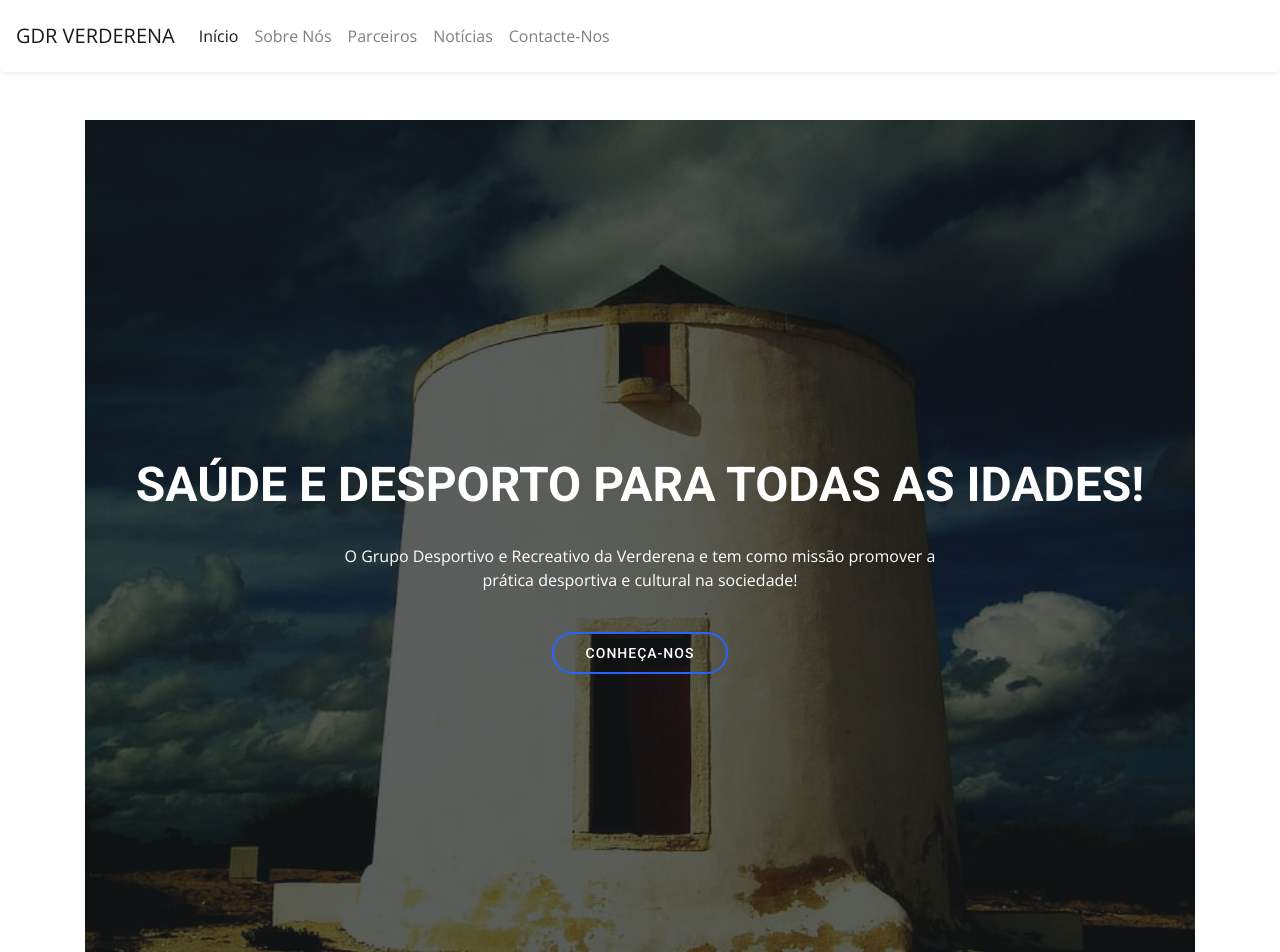
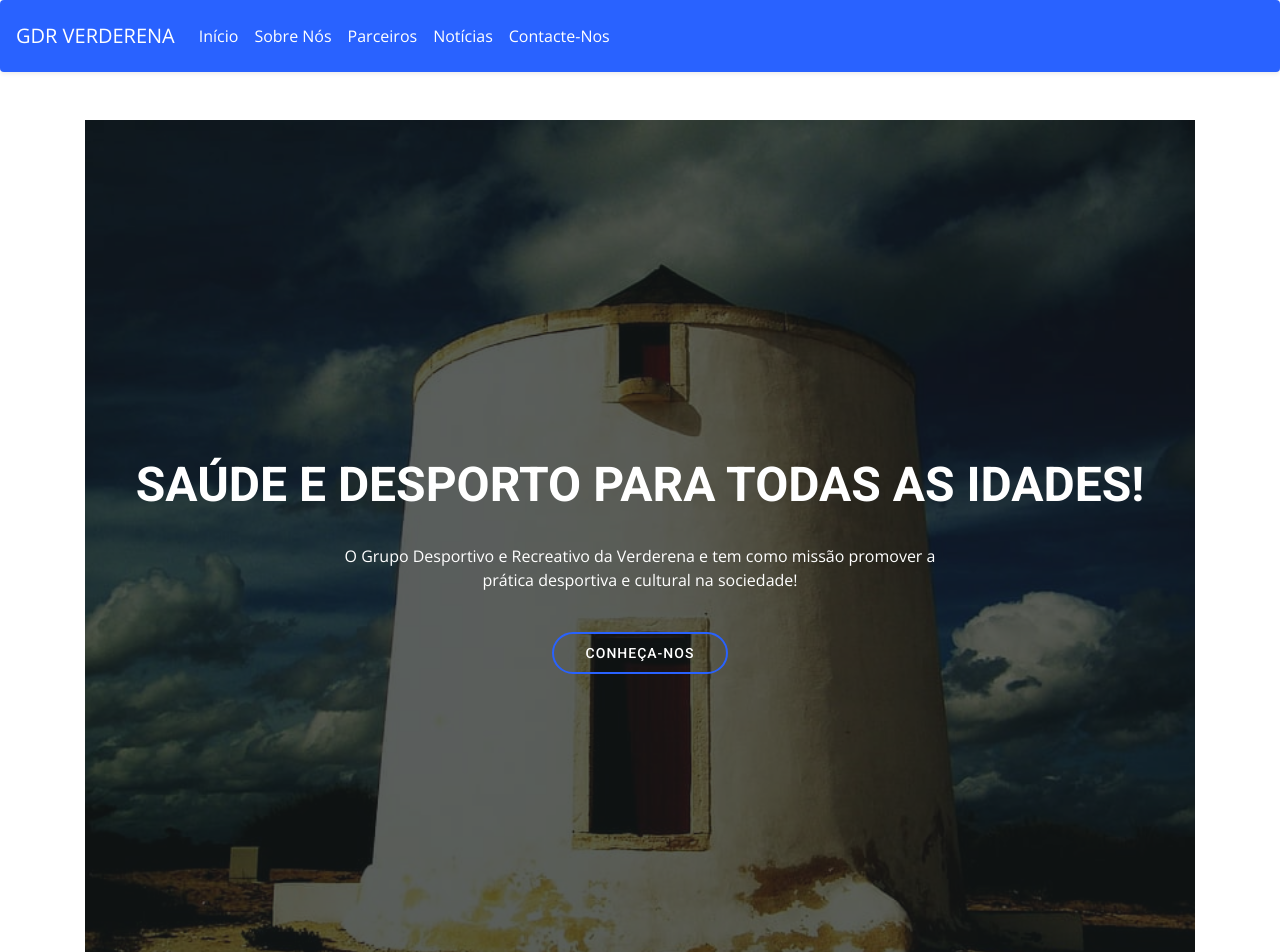
Before and after one commit to GDR-Verderena/gdr-verderena.github.io, a Jekyll site: the page built from index.html, in a window 1280 px wide. Shown: the top 952 px of the page. Built offline with Jekyll 4.4.1, drawn with Linux system fonts in a browser that asks for light colours; nearby versions of some CDN libraries.

Commit message:
Update navbar.html

```diff
--- a/_includes/navbar.html
+++ b/_includes/navbar.html
@@ -48,13 +48,13 @@
  -->
 
 
+<!--navbar-light  bg-transparent shadow-sm p-3 mb-5 bg-white rounded -->
 
 
 
+<header id="header shadow-sm p-3 mb-5 bg-white  rounded">
 
-<header id="header shadow-sm p-3 mb-5 navbar-custom  rounded">
-
-<nav class="navbar navbar-expand-lg navbar-light  bg-transparent shadow-sm p-3 mb-5 bg-white rounded">
+<nav class="navbar navbar-expand-lg   shadow-sm p-3 mb-5 navbar-custom rounded">
   <a class="navbar-brand" href="/">GDR VERDERENA</a>
   <button class="navbar-toggler" type="button" data-toggle="collapse" data-target="#navbarNavAltMarkup" aria-controls="navbarNavAltMarkup" aria-expanded="false" aria-label="Toggle navigation">
     <span class="navbar-toggler-icon"></span>
```
